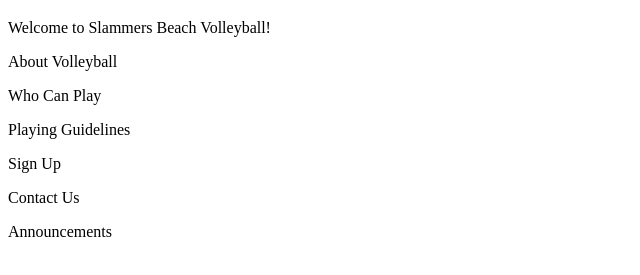
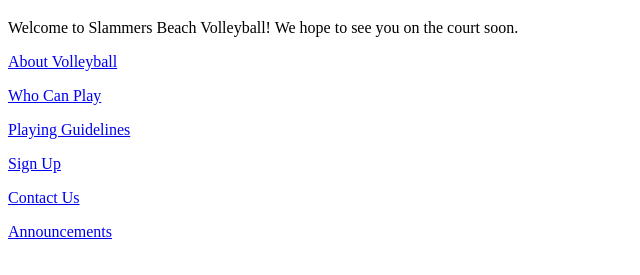
Before and after one commit to carissabuchan/Website, a plain HTML site: page index.html in a window 1280 px wide. Shown: the part 61-336 px from the top of the page, without its empty margins (0-640 px from the left). Drawn offline with Linux system fonts and the light colour scheme.

Commit message:
Final commit

```diff
--- a/index.html
+++ b/index.html
@@ -6,13 +6,13 @@
 </head>
 <body>
 <h1>Home</h1>
-<p>Welcome to Slammers Beach Volleyball!</p>
+<p>Welcome to Slammers Beach Volleyball! We hope to see you on the court soon.</p>
 
-<p> About Volleyball</p>
-<p>Who Can Play</p>
-<p>Playing Guidelines</p>
-<p>Sign Up</p>
-<p>Contact Us</p>
-</p>Announcements</p>
+<p><a href="About%20Volleyball.html">About Volleyball</a></p>
+<p><a href="Who%20Can%20Play.html">Who Can Play</a></p>
+<p><a href="Playing%20Guidelines.html">Playing Guidelines</a></p>
+<p><a href="Sign%20Up.html">Sign Up</a></p>
+<p><a href="Contact%20Us.html">Contact Us</a></p>
+<p><a href="Announcements.html">Announcements</a></p>
 </body>
 </html>
```
Also changed, not shown: About Volleyball.html (+2 -0 lines), Announcements.html (+4 -0 lines), Contact Us.html (+3 -0 lines), Playing Guidelines.html (+3 -0 lines), Sign Up.html (+3 -0 lines), Who Can Play.html (+3 -0 lines).
